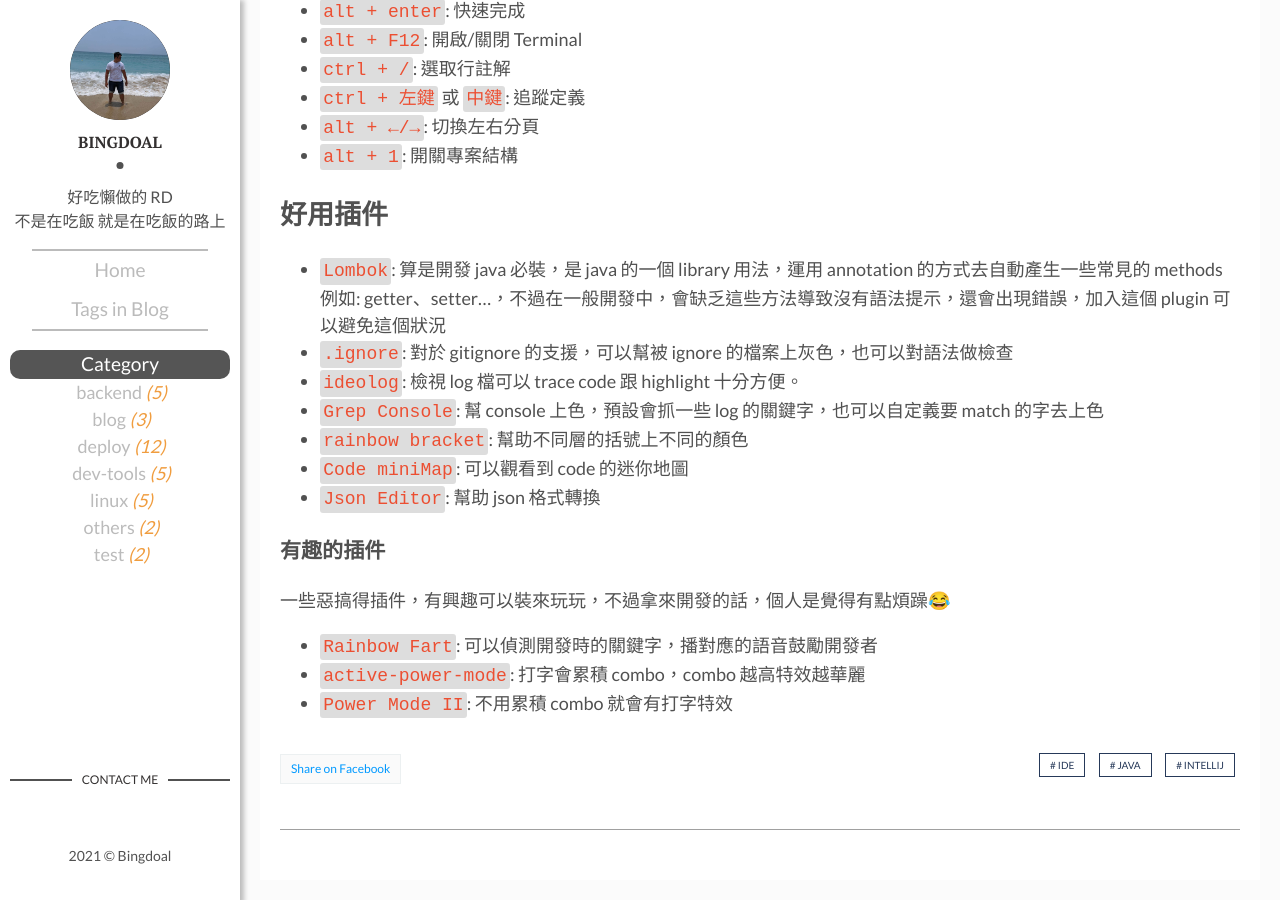
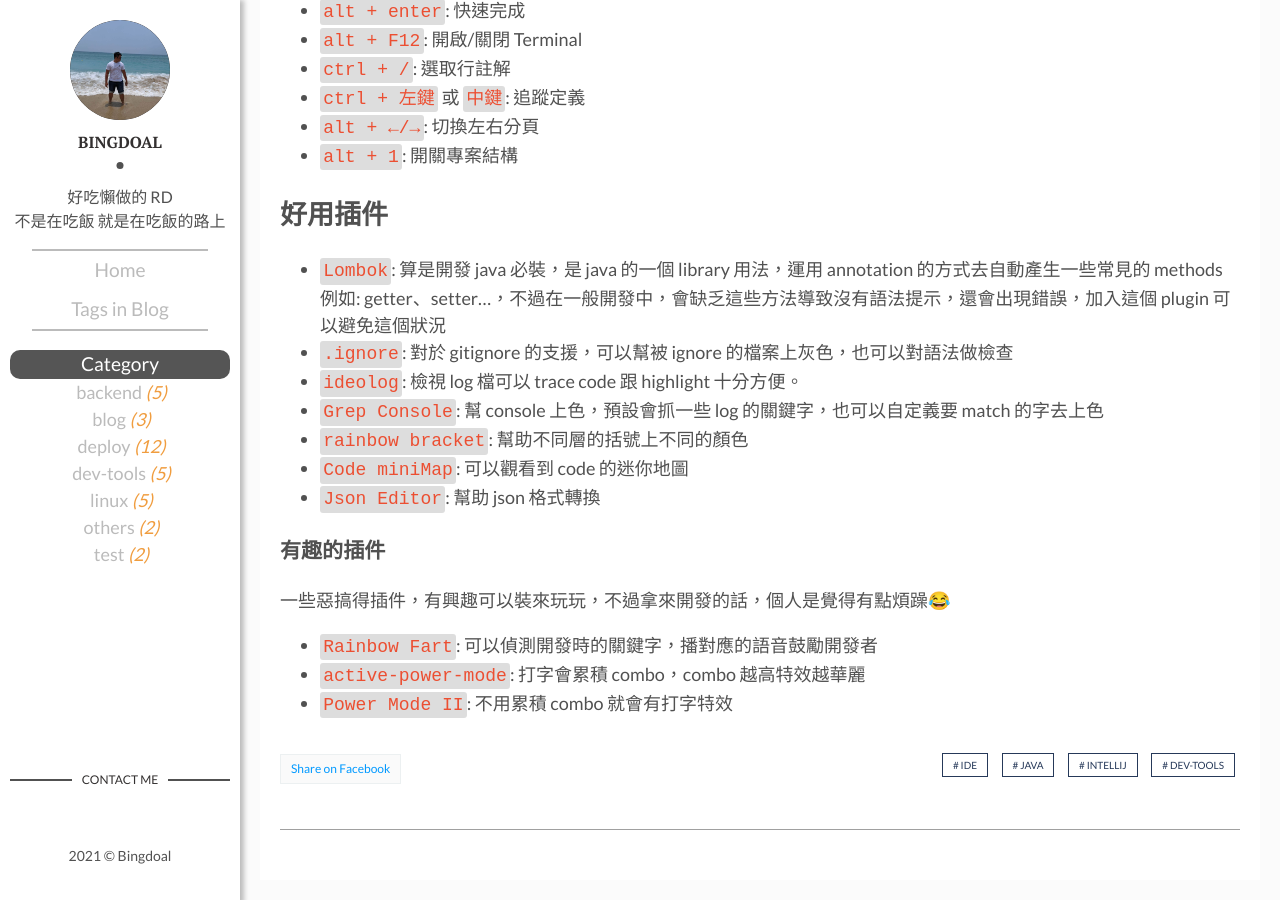
Before and after one commit to Bingdoal/bingdoal.github.io, a Jekyll site: the page built from _posts/2021/2021-01-14-best-java-ide-intellij.md, in a window 1280 px wide and 900 px high, scrolled down 2013 px. Built offline with Jekyll 4.4.1, drawn with Linux system fonts in a browser that asks for light colours; comment, search, counter and statistics services are not loaded.

Commit message:
add tags

```diff
--- a/_posts/2021/2021-01-14-best-java-ide-intellij.md
+++ b/_posts/2021/2021-01-14-best-java-ide-intellij.md
@@ -6,7 +6,7 @@ category: dev-tools
 img: cover/intellij.png
 description: 個人通常用來撰寫 Java 及 Dart，最大的缺點大概就是 IDE 重開很花時間，但是不影響他的強大使用體驗，Intellisense 速度快且精確，語法支援上很友善，自動完成的提示可以有效優化程式碼，程式碼檢查功能嚴謹，啟動後運行速度快，使用體驗相當良好，各種插件也是功能強大，下面就慢慢來介紹各個強大之處
 lang: zh-TW
-tags: [ide, java, intellij]
+tags: [ide, java, intellij, dev-tools]
 ---
 
 {{page.description}}
```
Also changed, not shown: _posts/2021/2021-07-27-vim-usual-operation.md (+1 -1 lines).
